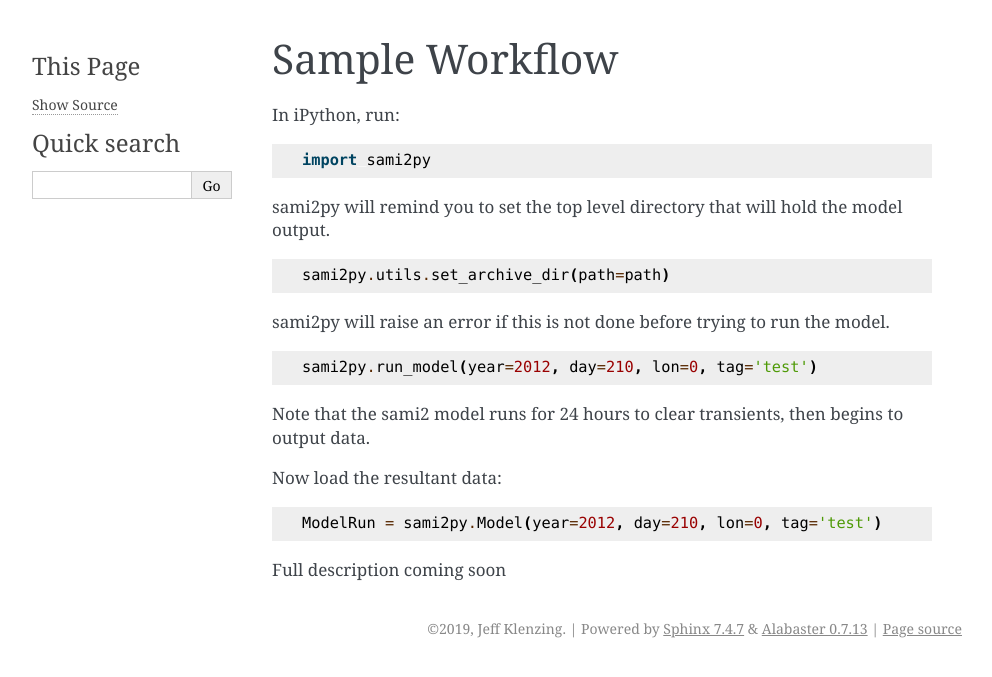
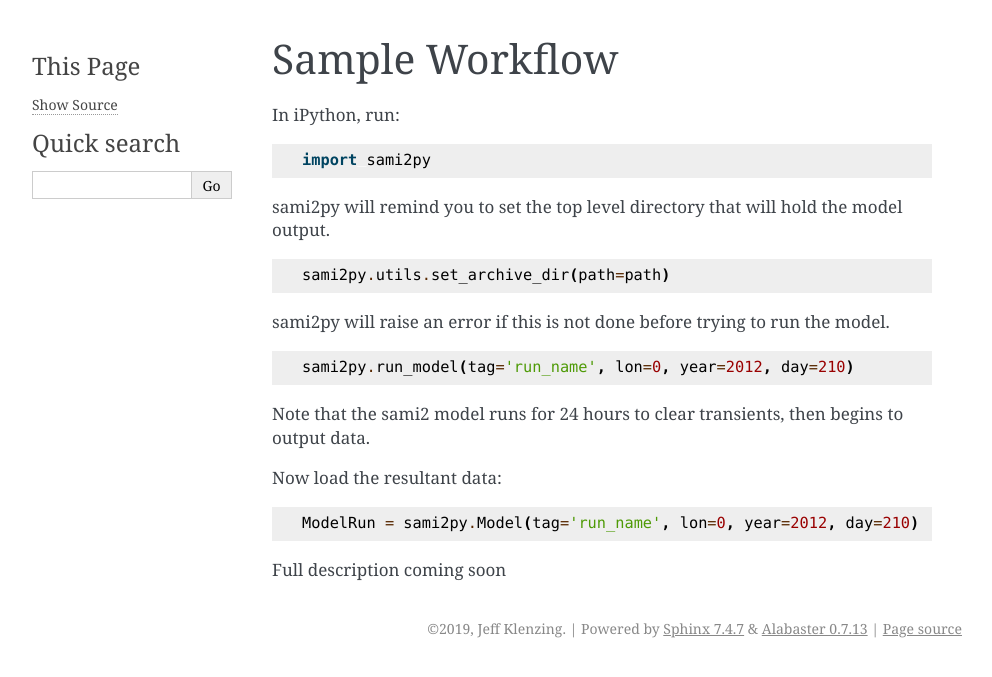
Before and after one commit to sami2py/sami2py, a Sphinx documentation site: the page built from docs/sample_workflow.rst, in a window 1280 px wide. Shown: the top 677 px of the page, without its empty margins (148-1140 px from the left). Built offline with Sphinx 7.4.7, drawn with Linux system fonts in a browser that asks for light colours; formulas are drawn with MathJax 3.

Commit message:
update docs

```diff
--- a/docs/sample_workflow.rst
+++ b/docs/sample_workflow.rst
@@ -17,7 +17,7 @@ sami2py will raise an error if this is not done before trying to run the model.
 
 .. code:: python
 
-  sami2py.run_model(year=2012, day=210, lon=0, tag='test')
+  sami2py.run_model(tag='run_name', lon=0, year=2012, day=210)
 
 Note that the sami2 model runs for 24 hours to clear transients, then begins to output data.
 
@@ -25,6 +25,6 @@ Now load the resultant data:
 
 .. code:: python
 
-  ModelRun = sami2py.Model(year=2012, day=210, lon=0, tag='test')
+  ModelRun = sami2py.Model(tag='run_name', lon=0, year=2012, day=210)
 
 Full description coming soon
```
Also changed, not shown: README.md (+2 -2 lines).
